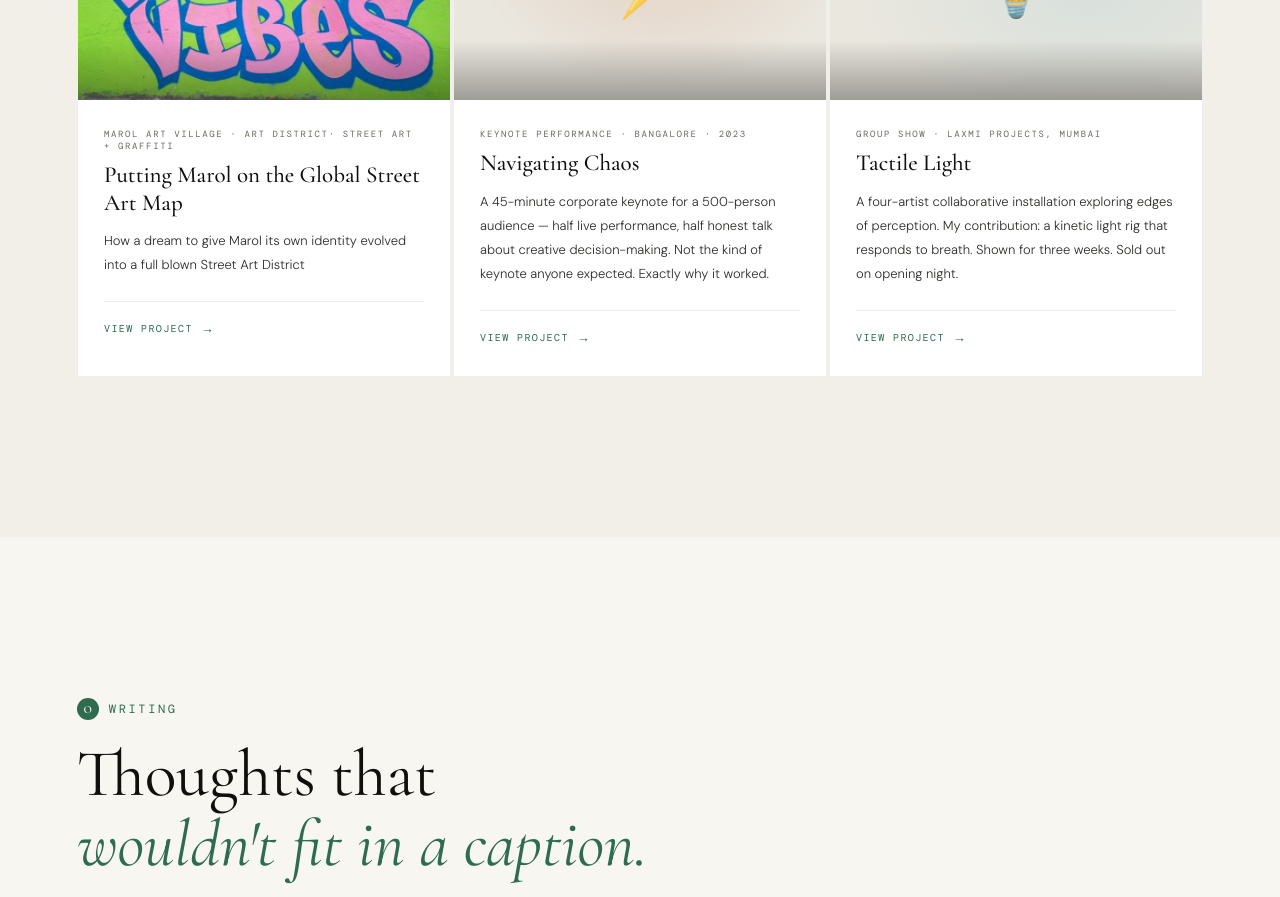
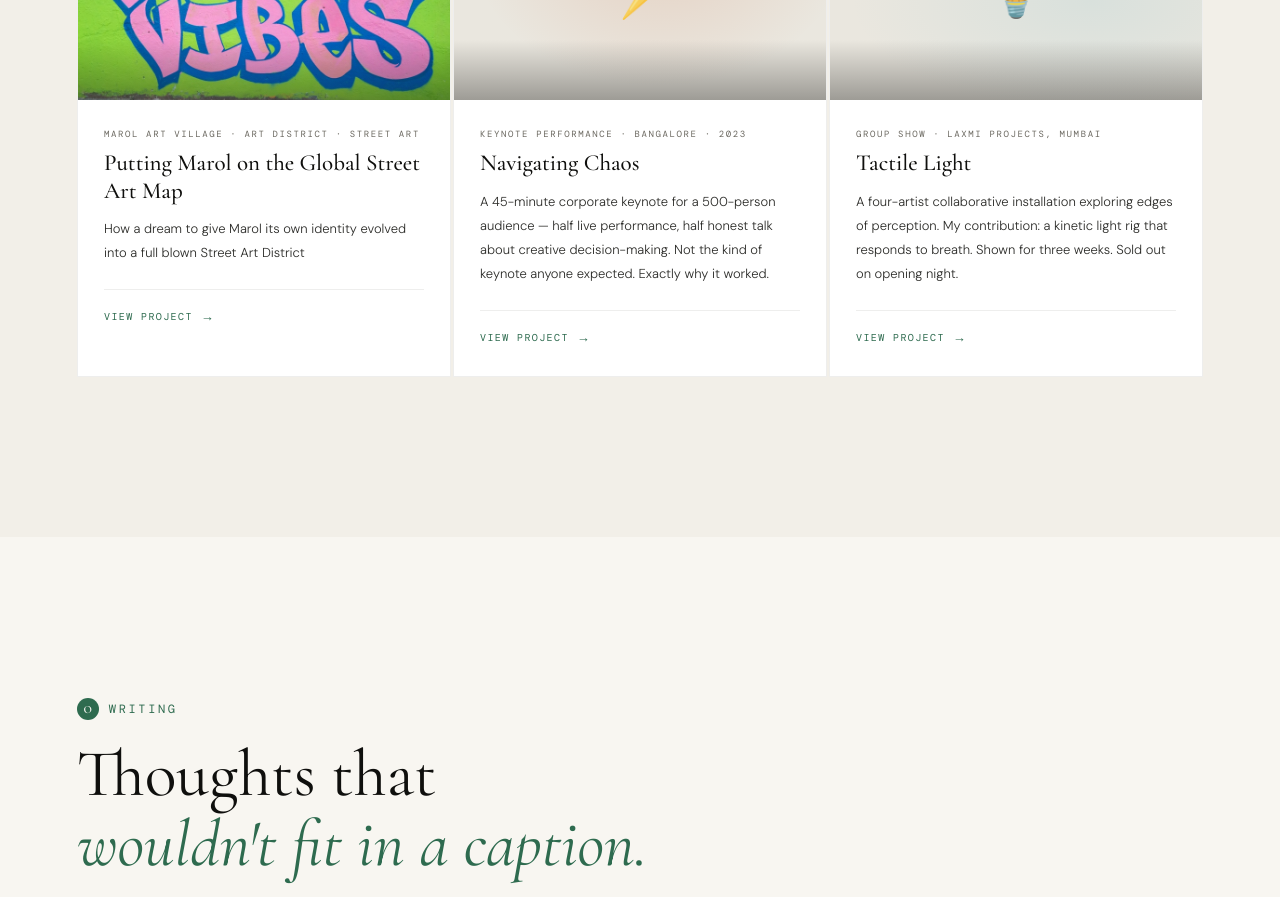
Before and after one commit to omkardhara/Website, a React (Create React App) app: page / in a window 1280 px wide. Shown: the part 3440-4337 px from the top of the page. Built offline with nearby package versions, Linux system fonts and the light colour scheme; a web font is replaced by a local one.

Commit message:
Update App.js

```diff
--- a/src/App.js
+++ b/src/App.js
@@ -319,7 +319,7 @@ const WORK = [
   {
     id: 4,
     cat: "activism",
-    tag: "Marol Art Village · Art District· Street Art + Graffiti",
+    tag: "Marol Art Village · Art District · Street Art ",
     title: "Putting Marol on the Global Street Art Map",
     desc: "How a dream to give Marol its own identity evolved into a full blown Street Art District",
     stat: "500+ murals · 2000+ volunteers · Zero Funding",
```
